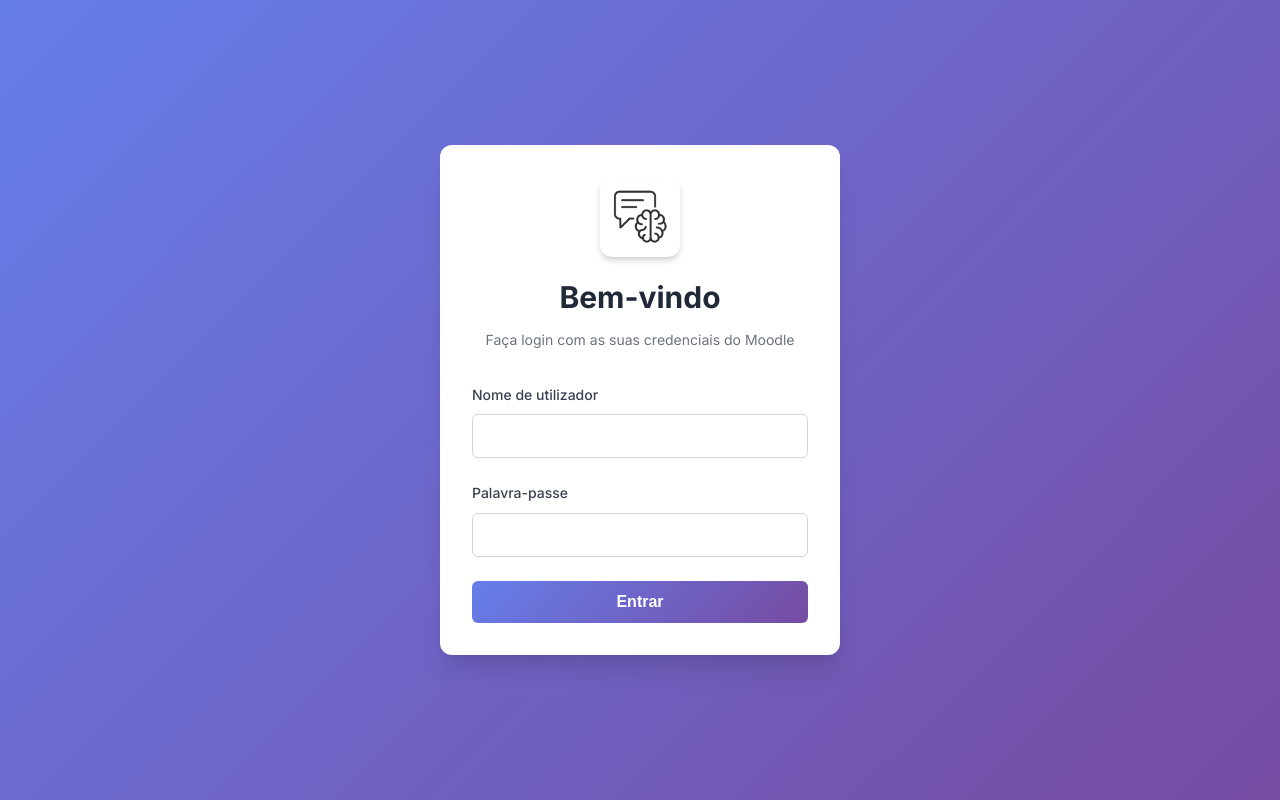
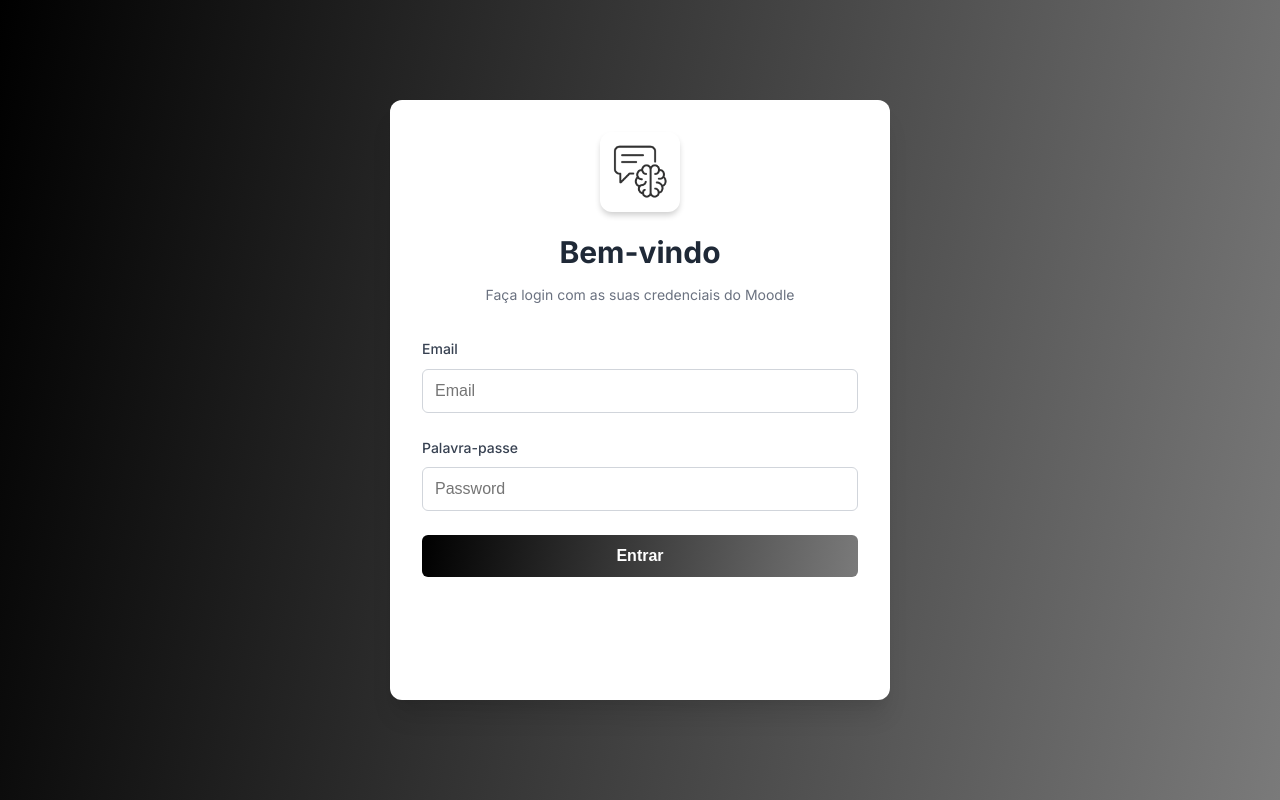
Before and after one commit to RicardoKermit/MCP-RAG, a Flask app: page /login in a window 1280 px wide. Run offline with Flask 3, Linux system fonts and the light colour scheme.

Commit message:
Commit #037
- Changes css Login

```diff
--- a/MCP_Client_new.py
+++ b/MCP_Client_new.py
@@ -491,6 +491,7 @@ postgres_logger = PostgresLogger({
     'user': 'rag_user',
     'password': 'rag_password_secure_2024'
 })
+
 
 def log_rag_operation(operation: str, topic: str, success: bool, duration: float | None = None, error: str | None = None, user_id: str | None = None):
     duration_ms = int(duration * 1000) if duration else None
--- a/templates/login.html
+++ b/templates/login.html
@@ -11,7 +11,7 @@
         /* Login page specific styles */
         body {
             font-family: 'Inter', sans-serif;
-            background: linear-gradient(135deg, #667eea 0%, #764ba2 100%);
+            background: linear-gradient(100deg, #000000 0%, #7a7a7a 100%);
             min-height: 100vh;
             display: flex;
             align-items: center;
@@ -24,7 +24,9 @@
             border-radius: 12px;
             box-shadow: 0 20px 25px -5px rgba(0, 0, 0, 0.1), 0 10px 10px -5px rgba(0, 0, 0, 0.04);
             width: 100%;
-            max-width: 400px;
+            max-width: 500px;
+            height: 600px;
+            max-height: 100%;
         }
 
         .login-header {
@@ -73,7 +75,7 @@
 
         .login-btn {
             width: 100%;
-            background: linear-gradient(135deg, #667eea 0%, #764ba2 100%);
+            background: linear-gradient(100deg, #000000 0%, #7a7a7a 100%);
             color: white;
             border: none;
             padding: 0.75rem;
@@ -140,13 +142,13 @@
 
         <form id="loginForm">
             <div class="form-group">
-                <label for="username">Nome de utilizador</label>
-                <input type="text" id="username" name="username" required>
+                <label for="username">Email</label>
+                <input type="text" id="username" name="username" placeholder="Email" required>
             </div>
 
             <div class="form-group">
                 <label for="password">Palavra-passe</label>
-                <input type="password" id="password" name="password" required>
+                <input type="password" id="password" name="password" placeholder="Password" required>
             </div>
 
             <button type="submit" class="login-btn" id="loginBtn">
```
Also changed, not shown: 1 other file.
